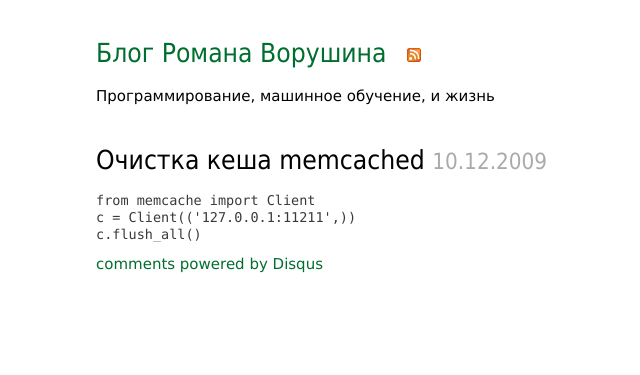
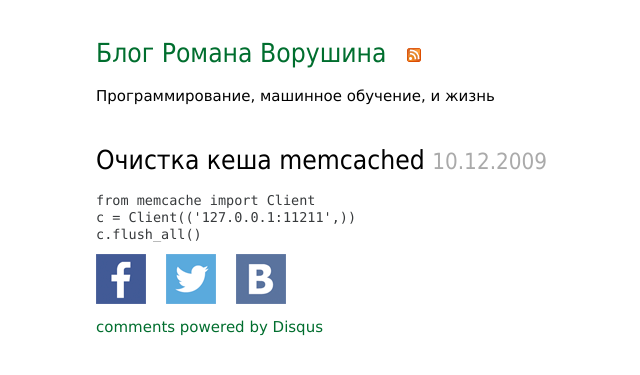
Before and after one commit to vorushin/vorushin.github.io, a Jekyll site: the page built from _posts/2009-12-10-clear-cache-memcached.md, in a window 1280 px wide. Shown: the top 375 px of the page, without its empty margins (79-719 px from the left). Built offline with Jekyll 4.4.1, drawn with Linux system fonts in a browser that asks for light colours; comment, search, counter and statistics services are not loaded.

Commit message:
Add social buttons

```diff
--- a/_layouts/post.html
+++ b/_layouts/post.html
@@ -6,4 +6,9 @@ layout: default
   <span class="entry_date">{{ page.date | date: "%d.%m.%Y" }}</span>
 </h2>
 {{ content }}
+<p class="social">
+	<a href="https://www.facebook.com/vorushin"><img src="/img/facebook.png"></a>
+	<a href="https://twitter.com/vorushin"><img src="/img/twitter.png"></a>
+	<a href="https://vk.com/vorushin"><img src="/img/vk.png"></a>
+</p>
 {% include comments.html %}
--- a/css/main.css
+++ b/css/main.css
@@ -153,6 +153,11 @@ a.comments_count {
     font-size: 16px;
 }
 
+p.social a {
+    display: inline;
+    margin-right: 1em;
+}
+
 
 /*
  * Override Bootstrap's default container.
```
Also changed, not shown: img/facebook.png (added), img/twitter.png (added), img/vk.png (added).
